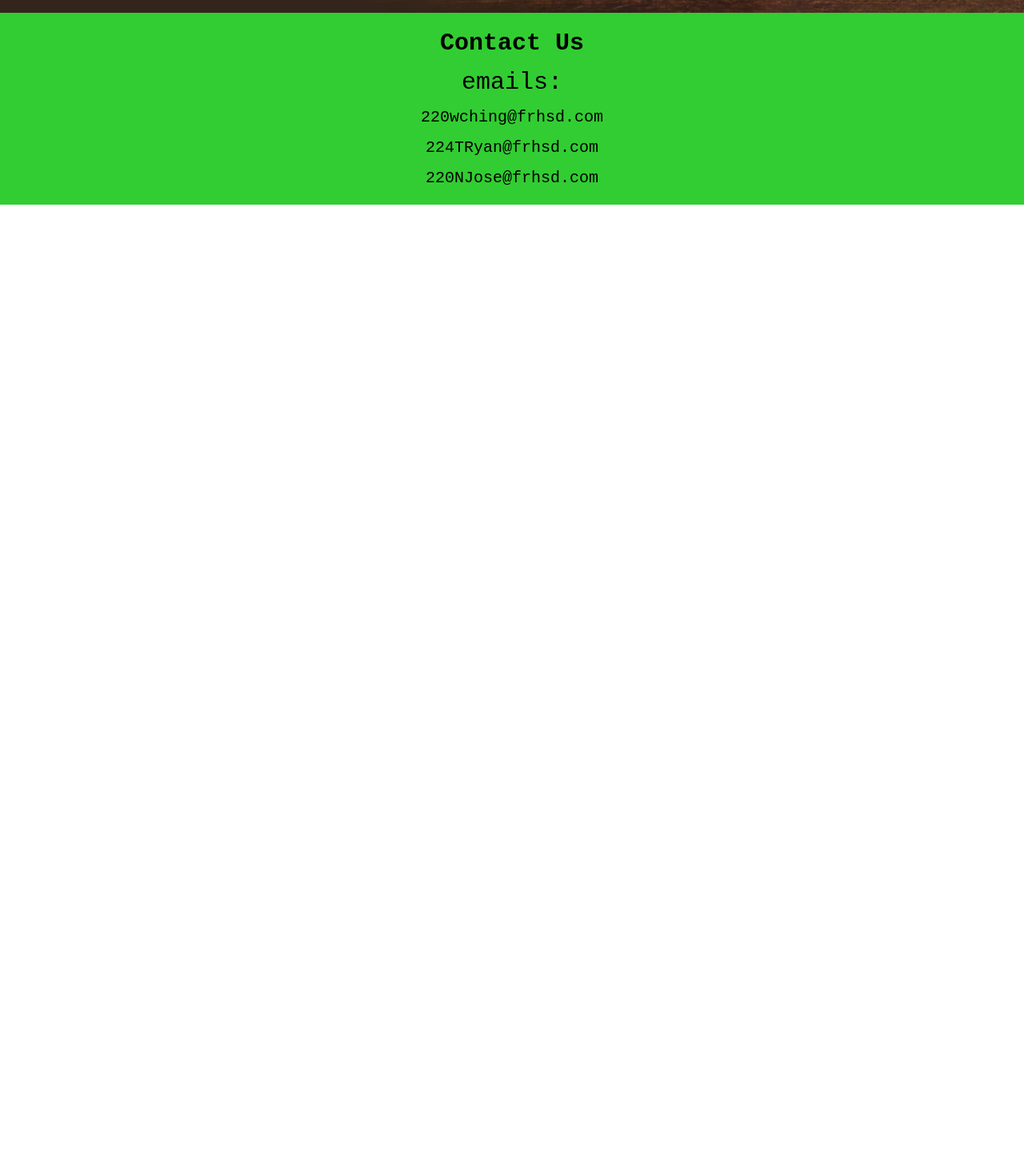
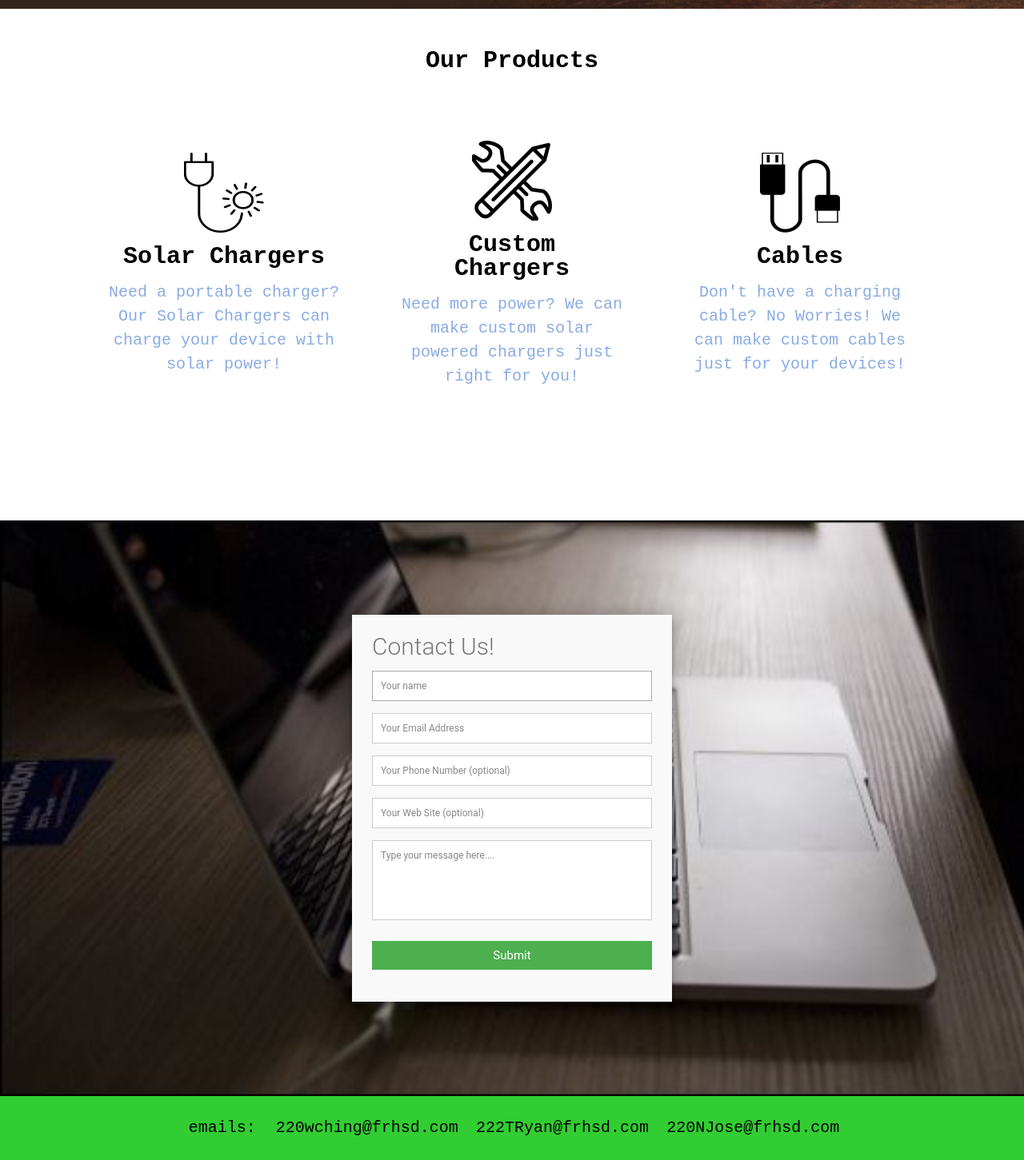
Before and after one commit to Lighting225/Lighting225.github.io, a plain HTML site: page index.html in a window 1280 px wide. Shown: the part 1976-3427 px from the top of the page at 80% size. Before the commit the page ends 2232 px from the top, so only its background shows below. Drawn offline with Linux system fonts and the light colour scheme.

Commit message:
update2.0

```diff
--- a/index.html
+++ b/index.html
@@ -38,13 +38,58 @@
 <p class="AboutParagraph">We’re a three man team that aims to change how we charge our phones. Our product looks  to fix the hassle of bringing a portable charger or a plug-in one with you when you go out. With our GoChargers we’re planning to make a small, environmentally safe and efficient charger that you can share with friends, family and  acquaintances.
 </p>
     </div>
+
+    <div class="Product">
+    <h2 class="ProductState">Our Products</h2>
+    <section id="Psection">
+      <img src="LogoMakr_6G5o72.png" alt="" width="100px" height="100px">
+      <h2 class="ProductText">Solar Chargers</h2>
+    <p class="ProductParagraph">Need a portable charger? Our Solar Chargers can charge your device with solar power!</p> </section>
+    <section id="Psection">
+      <img src="LogoMakr_1vHuEa.png" alt="" width="100px" height="100px">
+      <h2 class="ProductText">Custom Chargers</h2>
+    <p class="ProductParagraph">Need more power? We can make custom solar powered chargers just right for you!</p> </section>
+    <section id="Psection">
+      <img src="LogoMakr_4cvu80.png" alt="" width="100px" height="100px">
+      <h2 class="ProductText">Cables</h2>
+    <p class="ProductParagraph"> Don't have a charging cable? No Worries! We can make custom cables just for your devices!</p> </section>
+    </div>
+
+    <div class="parallax">
+
+      <div class="container">
+  <form id="contact" action="" method="post">
+    <h3>Contact Us!</h3>
+    <h4></h4>
+    <fieldset>
+      <input placeholder="Your name" type="text" tabindex="1" required autofocus>
+    </fieldset>
+    <fieldset>
+      <input placeholder="Your Email Address" type="email" tabindex="2" required>
+    </fieldset>
+    <fieldset>
+      <input placeholder="Your Phone Number (optional)" type="tel" tabindex="3" required>
+    </fieldset>
+    <fieldset>
+      <input placeholder="Your Web Site (optional)" type="url" tabindex="4" required>
+    </fieldset>
+    <fieldset>
+      <textarea placeholder="Type your message here...." tabindex="5" required></textarea>
+    </fieldset>
+    <fieldset>
+      <button name="submit" type="submit" id="contact-submit" data-submit="...Sending">Submit</button>
+    </fieldset>
+  </form>
+</div>
+
+    </div>
+
     <div class="contact">
-      <h2 class="missionState">Contact Us</h2>
-      <span><p class="emails"> emails: </p>
+      <p class="contactUU"> emails: </p>
 
-      <p class="ContactState"> 220wching@frhsd.com </p>
-      <p class="ContactState"> 224TRyan@frhsd.com</p>
-      <p class="ContactState"> 220NJose@frhsd.com</p></span>
+      <span class="ContactState"> 220wching@frhsd.com </span>,
+      <span class="ContactState"> 222TRyan@frhsd.com</span>,
+      <span class="ContactState"> 220NJose@frhsd.com</span>
         </div>
 
 
--- a/styles.css
+++ b/styles.css
@@ -2,6 +2,13 @@
   padding: 0;
   margin: 0;
 box-sizing: border-box;
+-webkit-box-sizing: border-box;
+-moz-box-sizing: border-box;
+-webkit-font-smoothing: antialiased;
+-moz-font-smoothing: antialiased;
+-o-font-smoothing: antialiased;
+font-smoothing: antialiased;
+text-rendering: optimizeLegibility;
 }
 .navBar {
 
@@ -35,6 +42,7 @@ box-sizing: border-box;
   color: black;
   padding: 1rem;
   display: block;
+  font-size: 20px;
 }
 .ToggleButton {
   position: absolute;
@@ -96,10 +104,11 @@ border-radius: 10px;
     display: flex;
     justify-content: center;
     align-items: center;
-    flex-direction: column;
+    flex-direction: row;
     width: 100%;
-    height: 30vh;
+    height: 10vh;
      background-color: limegreen;
+     position: relative;
 }
 .header2 {
 color: white;
@@ -123,12 +132,44 @@ h1 {
 margin: 15px;
 text-align: center;
 }
+.contactUU {
+  color: black;
+    font-family: monospace;
+    font-size: 20px;
+margin: 15px;
+}
+.ProductText {
+  color: black;
+    font-family: monospace;
+    font-size: 30px;
+margin: 15px;
+text-align: center;
+}
+p {
+
+}
+.Product {
+    display: flex;
+    justify-content: center;
+    align-items: center;
+    flex-direction: row;
+    width: 100%;
+    height: 80vh;
+    position: relative;
+}
+.ProductState {
+  color: black;
+    font-family: monospace;
+    font-size: 30px;
+    top: 50px;
+position: absolute;
+}
+
 .ContactState {
   color: black;
     font-family: monospace;
     font-size: 20px;
-margin: 15px;
-text-align: center;
+    margin: 10px;
 }
 
 div:nth-child(2) {
@@ -139,6 +180,12 @@ div:nth-child(2) {
 }
 div:nth-child(3) {
   background-color: white;
+}
+div:nth-child(6) {
+ background-image: url(computer.jpg);
+  background-repeat: no-repeat;
+  background-size: cover;
+  background-attachment: fixed;
 }
 .AboutContainer {
    background-image: url(Wcharger.jpg);
@@ -162,6 +209,18 @@ text-align: center;
 .AboutUs{
   position: absolute;
 }
+#Psection {
+  display: flex;
+  justify-content: center;
+  align-items: center;
+  flex-direction: column;
+  background-color:// #89ABE3FF;
+  border-radius: 30px;
+  height: 400px;
+  width: 300px;
+  margin: 30px;
+  cursor: pointer;
+}
 .AboutParagraph {
   color: white;
     font-family: monospace;
@@ -169,3 +228,141 @@ text-align: center;
 margin: 15px;
 text-align: center;
 }
+.ProductParagraph {
+  color: #89ABE3FF;
+    font-family: monospace;
+    font-size: 20px;
+text-align: center;
+}
+
+@import url(https://fonts.googleapis.com/css?family=Roboto:400,300,600,400italic);
+
+body {
+  font-family: "Roboto", Helvetica, Arial, sans-serif;
+  font-weight: 100;
+  font-size: 12px;
+  line-height: 30px;
+  color: #777;
+}
+
+.container {
+  max-width: 400px;
+  width: 100%;
+  margin: 0 auto;
+  position: relative;
+}
+
+#contact input[type="text"],
+#contact input[type="email"],
+#contact input[type="tel"],
+#contact input[type="url"],
+#contact textarea,
+#contact button[type="submit"] {
+  font: 400 12px/16px "Roboto", Helvetica, Arial, sans-serif;
+}
+
+#contact {
+  background: #F9F9F9;
+  padding: 25px;
+  margin: 150px 0;
+  box-shadow: 0 0 20px 0 rgba(0, 0, 0, 0.2), 0 5px 5px 0 rgba(0, 0, 0, 0.24);
+}
+
+#contact h3 {
+  display: block;
+  font-size: 30px;
+  font-weight: 300;
+  margin-bottom: 10px;
+}
+
+#contact h4 {
+  margin: 5px 0 15px;
+  display: block;
+  font-size: 13px;
+  font-weight: 400;
+}
+
+fieldset {
+  border: medium none !important;
+  margin: 0 0 10px;
+  min-width: 100%;
+  padding: 0;
+  width: 100%;
+}
+
+#contact input[type="text"],
+#contact input[type="email"],
+#contact input[type="tel"],
+#contact input[type="url"],
+#contact textarea {
+  width: 100%;
+  border: 1px solid #ccc;
+  background: #FFF;
+  margin: 0 0 5px;
+  padding: 10px;
+}
+
+#contact input[type="text"]:hover,
+#contact input[type="email"]:hover,
+#contact input[type="tel"]:hover,
+#contact input[type="url"]:hover,
+#contact textarea:hover {
+  -webkit-transition: border-color 0.3s ease-in-out;
+  -moz-transition: border-color 0.3s ease-in-out;
+  transition: border-color 0.3s ease-in-out;
+  border: 1px solid #aaa;
+}
+
+#contact textarea {
+  height: 100px;
+  max-width: 100%;
+  resize: none;
+}
+
+#contact button[type="submit"] {
+  cursor: pointer;
+  width: 100%;
+  border: none;
+  background: #4CAF50;
+  color: #FFF;
+  margin: 0 0 5px;
+  padding: 10px;
+  font-size: 15px;
+}
+
+#contact button[type="submit"]:hover {
+  background: #43A047;
+  -webkit-transition: background 0.3s ease-in-out;
+  -moz-transition: background 0.3s ease-in-out;
+  transition: background-color 0.3s ease-in-out;
+}
+
+#contact button[type="submit"]:active {
+  box-shadow: inset 0 1px 3px rgba(0, 0, 0, 0.5);
+}
+
+.copyright {
+  text-align: center;
+}
+
+#contact input:focus,
+#contact textarea:focus {
+  outline: 0;
+  border: 1px solid #aaa;
+}
+
+::-webkit-input-placeholder {
+  color: #888;
+}
+
+:-moz-placeholder {
+  color: #888;
+}
+
+::-moz-placeholder {
+  color: #888;
+}
+
+:-ms-input-placeholder {
+  color: #888;
+}
```
Also changed, not shown: LogoMakr_1vHuEa.png (added), LogoMakr_4cvu80.png (added), LogoMakr_6G5o72.png (added), computer.jpg (added).
